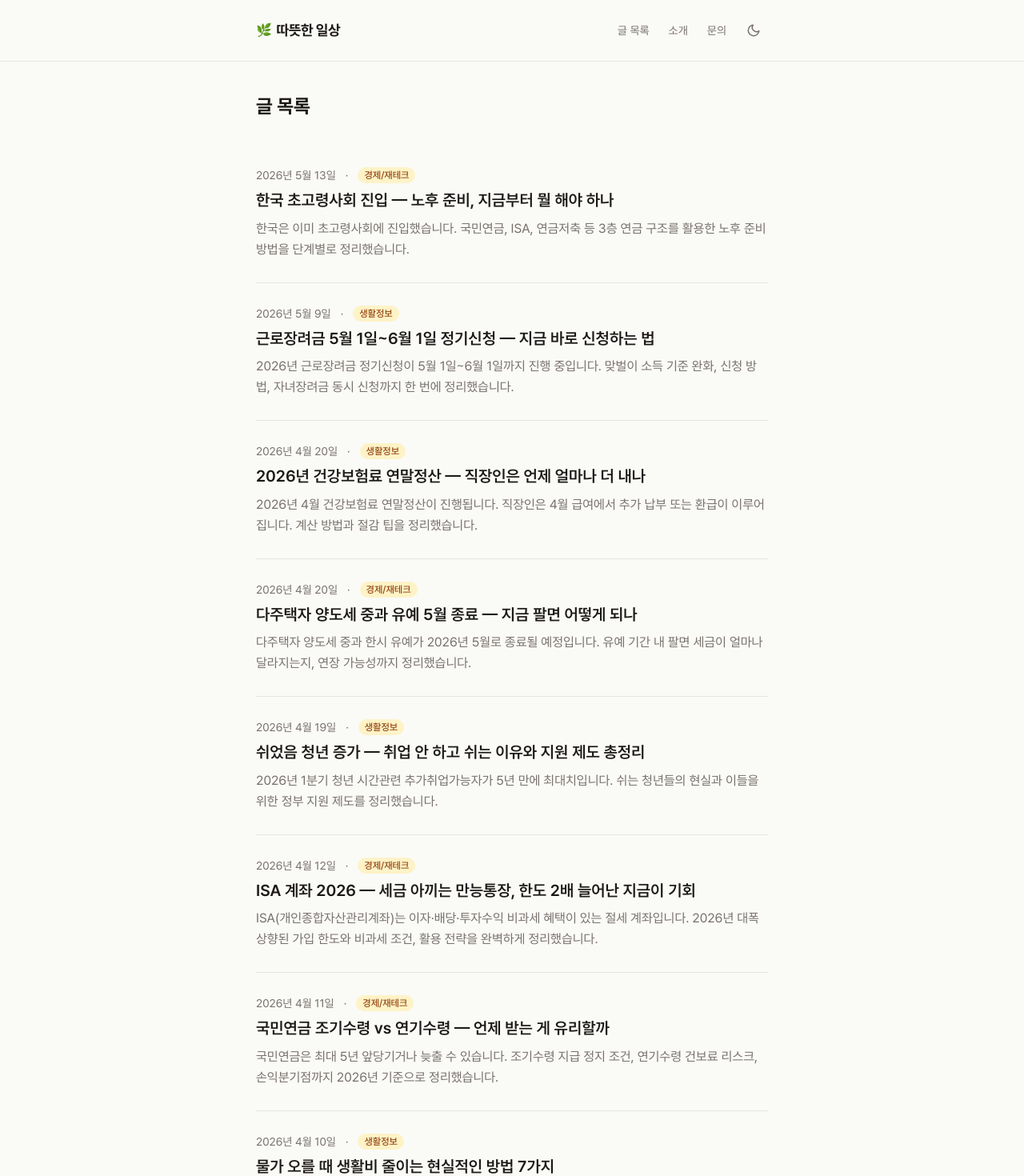
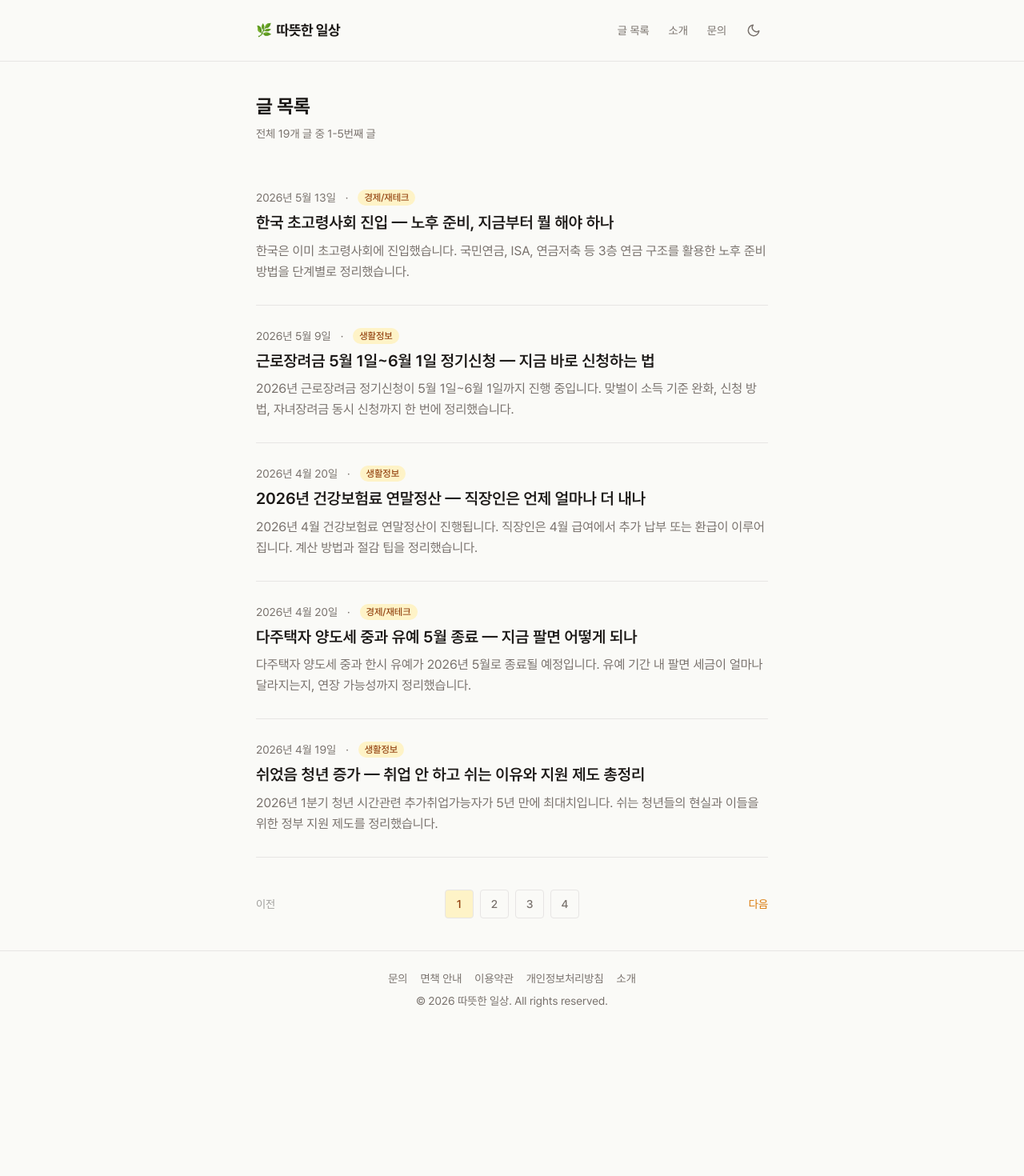
Before and after one commit to willkim11/warmlife, a Next.js app: page /blog in a window 1280 px wide. Shown: the top 1470 px of the page at 80% size. After the commit the page ends 1285 px from the top, so only its background shows below. Built offline with nearby package versions, Linux system fonts and the light colour scheme.

Commit message:
Paginate blog index

```diff
--- a/app/blog/page.tsx
+++ b/app/blog/page.tsx
@@ -1,5 +1,6 @@
 import { getAllPosts } from "@/lib/posts";
 import PostCard from "@/components/PostCard";
+import Link from "next/link";
 import type { Metadata } from "next";
 
 export const metadata: Metadata = {
@@ -10,14 +11,41 @@ export const metadata: Metadata = {
   },
 };
 
-export default function BlogPage() {
+const POSTS_PER_PAGE = 5;
+
+interface BlogPageProps {
+  searchParams?: Promise<{
+    page?: string;
+  }>;
+}
+
+function getPageHref(page: number) {
+  return page === 1 ? "/blog" : `/blog?page=${page}`;
+}
+
+export default async function BlogPage({ searchParams }: BlogPageProps) {
+  const params = await searchParams;
+  const requestedPage = Number(params?.page ?? "1");
   const posts = getAllPosts();
+  const totalPages = Math.max(1, Math.ceil(posts.length / POSTS_PER_PAGE));
+  const currentPage =
+    Number.isInteger(requestedPage) && requestedPage > 0
+      ? Math.min(requestedPage, totalPages)
+      : 1;
+  const startIndex = (currentPage - 1) * POSTS_PER_PAGE;
+  const paginatedPosts = posts.slice(startIndex, startIndex + POSTS_PER_PAGE);
 
   return (
     <div>
-      <h1 className="text-2xl font-bold mb-8" style={{ color: "var(--color-foreground)" }}>
-        글 목록
-      </h1>
+      <div className="mb-8">
+        <h1 className="text-2xl font-bold mb-2" style={{ color: "var(--color-foreground)" }}>
+          글 목록
+        </h1>
+        <p className="text-sm" style={{ color: "var(--color-muted)" }}>
+          전체 {posts.length}개 글 중 {startIndex + 1}-
+          {Math.min(startIndex + POSTS_PER_PAGE, posts.length)}번째 글
+        </p>
+      </div>
 
       {posts.length === 0 ? (
         <p className="py-10 text-center" style={{ color: "var(--color-muted)" }}>
@@ -25,11 +53,65 @@ export default function BlogPage() {
         </p>
       ) : (
         <div>
-          {posts.map((post) => (
+          {paginatedPosts.map((post) => (
             <PostCard key={post.slug} post={post} />
           ))}
         </div>
       )}
+
+      {totalPages > 1 && (
+        <nav
+          aria-label="글 목록 페이지"
+          className="mt-10 flex items-center justify-between gap-4"
+        >
+          {currentPage > 1 ? (
+            <Link
+              href={getPageHref(currentPage - 1)}
+              className="text-sm hover:opacity-70 transition-opacity"
+              style={{ color: "var(--color-accent)" }}
+            >
+              이전
+            </Link>
+          ) : (
+            <span className="text-sm opacity-40">이전</span>
+          )}
+
+          <div className="flex items-center gap-2">
+            {Array.from({ length: totalPages }, (_, index) => {
+              const page = index + 1;
+              const isCurrent = page === currentPage;
+
+              return (
+                <Link
+                  key={page}
+                  href={getPageHref(page)}
+                  aria-current={isCurrent ? "page" : undefined}
+                  className="min-w-9 h-9 px-3 inline-flex items-center justify-center rounded border text-sm font-medium transition-opacity hover:opacity-70"
+                  style={{
+                    borderColor: "var(--color-border)",
+                    background: isCurrent ? "var(--color-badge-bg)" : "transparent",
+                    color: isCurrent ? "var(--color-badge-text)" : "var(--color-muted)",
+                  }}
+                >
+                  {page}
+                </Link>
+              );
+            })}
+          </div>
+
+          {currentPage < totalPages ? (
+            <Link
+              href={getPageHref(currentPage + 1)}
+              className="text-sm hover:opacity-70 transition-opacity"
+              style={{ color: "var(--color-accent)" }}
+            >
+              다음
+            </Link>
+          ) : (
+            <span className="text-sm opacity-40">다음</span>
+          )}
+        </nav>
+      )}
     </div>
   );
 }
--- a/next-sitemap.config.js
+++ b/next-sitemap.config.js
@@ -5,6 +5,14 @@ module.exports = {
   changefreq: "weekly",
   priority: 0.7,
   exclude: ["/robots.txt", "/sitemap.xml"],
+  additionalPaths: async () => [
+    {
+      loc: "/blog",
+      changefreq: "weekly",
+      priority: 0.7,
+      lastmod: new Date().toISOString(),
+    },
+  ],
   robotsTxtOptions: {
     policies: [
       { userAgent: "*", allow: "/" },
```
Also changed, not shown: 1 other file (tests, documents, lock files or other folders).
